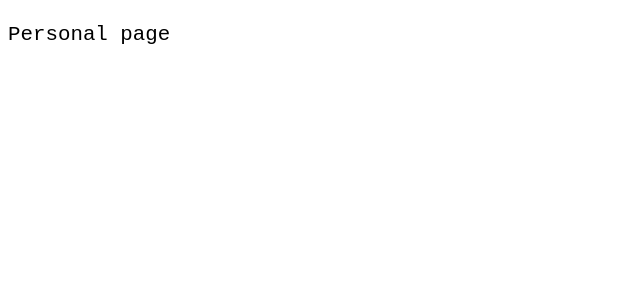
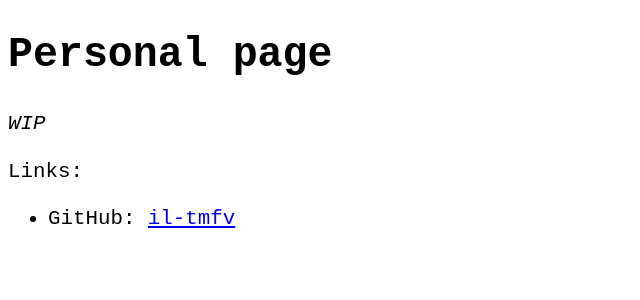
Before and after one commit to il-tmfv/il-tmfv.github.io, a Jekyll site: the page built from index.md, in a window 1280 px wide. Shown: the top 300 px of the page, without its empty margins (0-640 px from the left). Built offline with Jekyll 4.4.1, drawn with Linux system fonts in a browser that asks for light colours.

Commit message:
Update Links

```diff
--- a/index.md
+++ b/index.md
@@ -3,4 +3,9 @@ layout: default
 title: Home
 ---
 
-Personal page
+# Personal page
+
+_WIP_
+
+Links:
+  - GitHub: [il-tmfv](https://github.com/il-tmfv)
```
